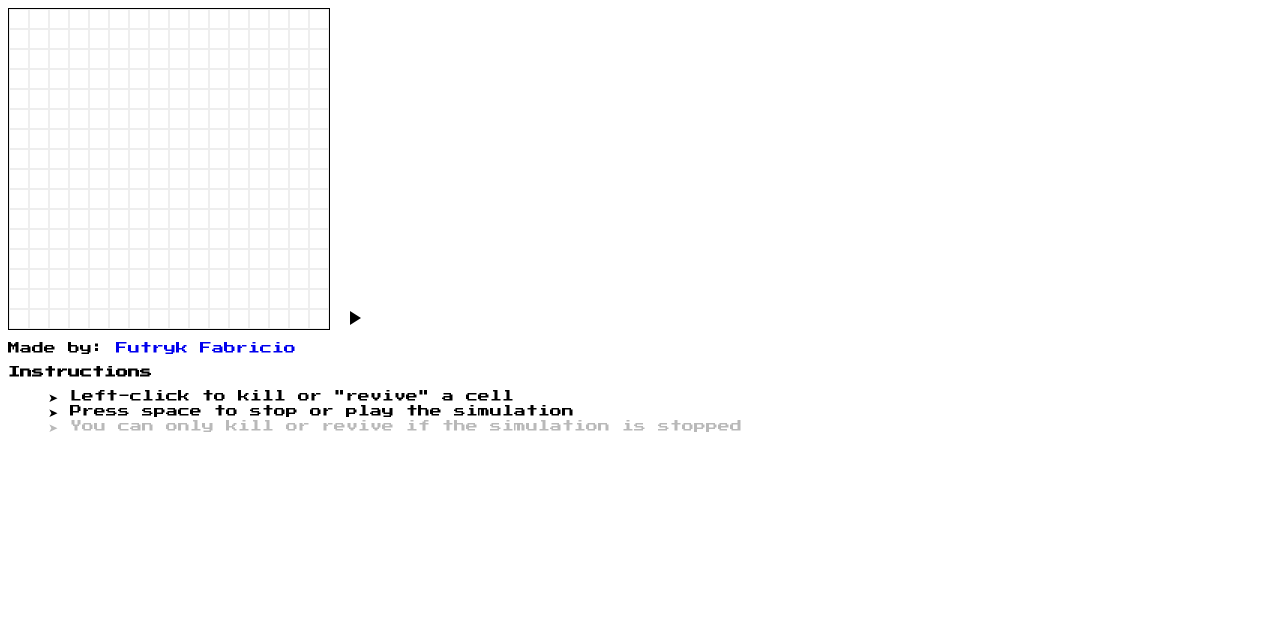
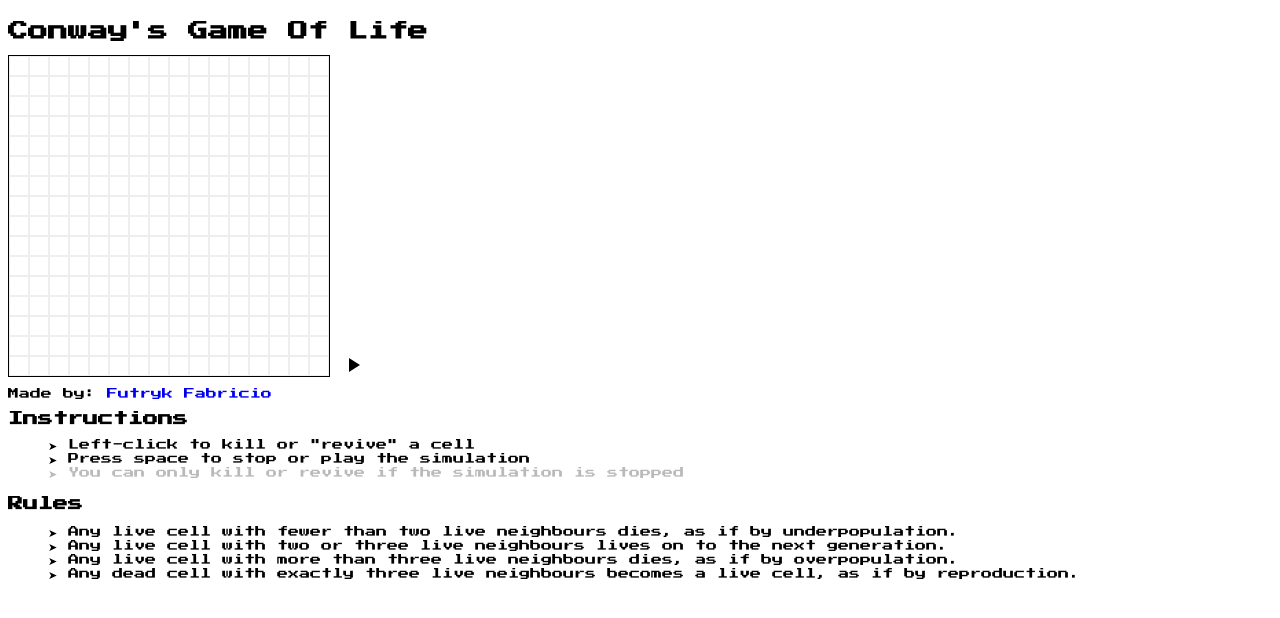
Before and after one commit to Belseir/conway-game-of-life, a plain HTML site: page index.html in a window 1280 px wide. Drawn offline with Linux system fonts and the light colour scheme.

Commit message:
Add title and rules

```diff
--- a/index.html
+++ b/index.html
@@ -15,7 +15,16 @@
     * {
         overflow-y: hidden;
         font-family: 'Press Start 2P', serif;
-        font-size: 12px;
+        font-size: 11px;
+    }
+
+    h1 {
+        font-size: 20px;
+    }
+
+    h2,
+    h3 {
+        font-size: 15px;
     }
 
     #canvas {
@@ -33,6 +42,7 @@
 
 <body>
     <div class="container">
+        <h1>Conway's Game Of Life</h1>
         <canvas id="canvas" height="320" width="320"></canvas>
         <i class="material-icons">play_arrow</i>
 
@@ -45,6 +55,14 @@
                 <li>Press space to stop or play the simulation</li>
                 <li class="help">You can only kill or revive if the simulation is stopped</li>
             </ul>
+
+            <h3>Rules</h3>
+            <ul>
+                <li>Any live cell with fewer than two live neighbours dies, as if by underpopulation.</li>
+                <li>Any live cell with two or three live neighbours lives on to the next generation.</li>
+                <li>Any live cell with more than three live neighbours dies, as if by overpopulation.</li>
+                <li>Any dead cell with exactly three live neighbours becomes a live cell, as if by reproduction.</li>
+            </ul>
         </div>
     </div>
 
```
